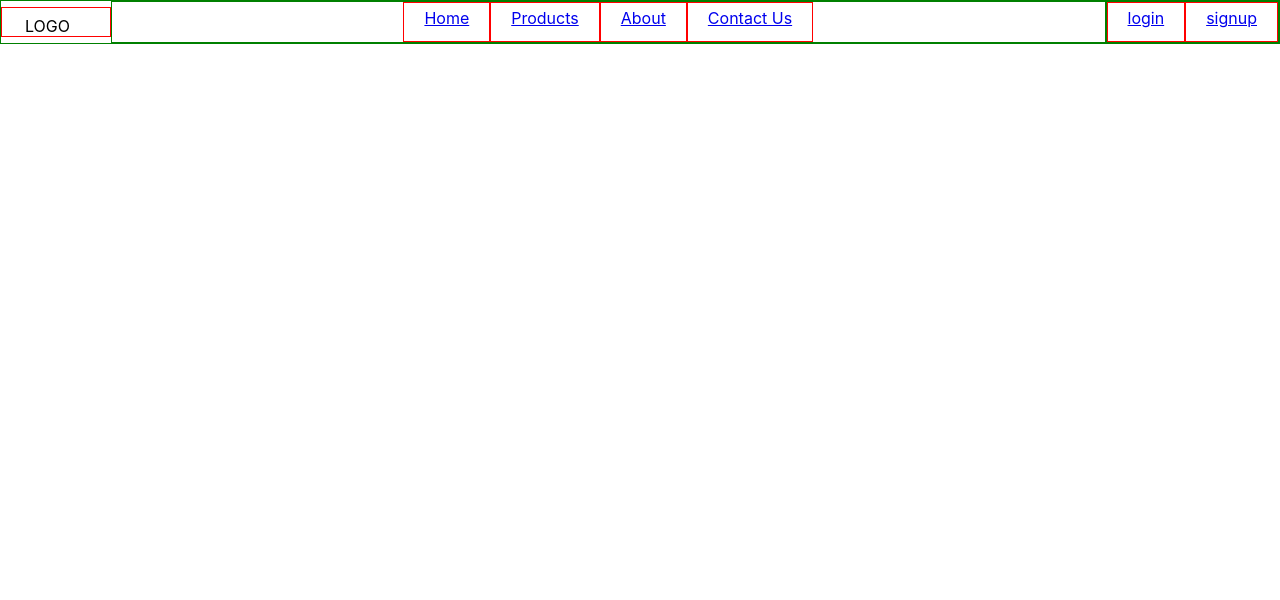
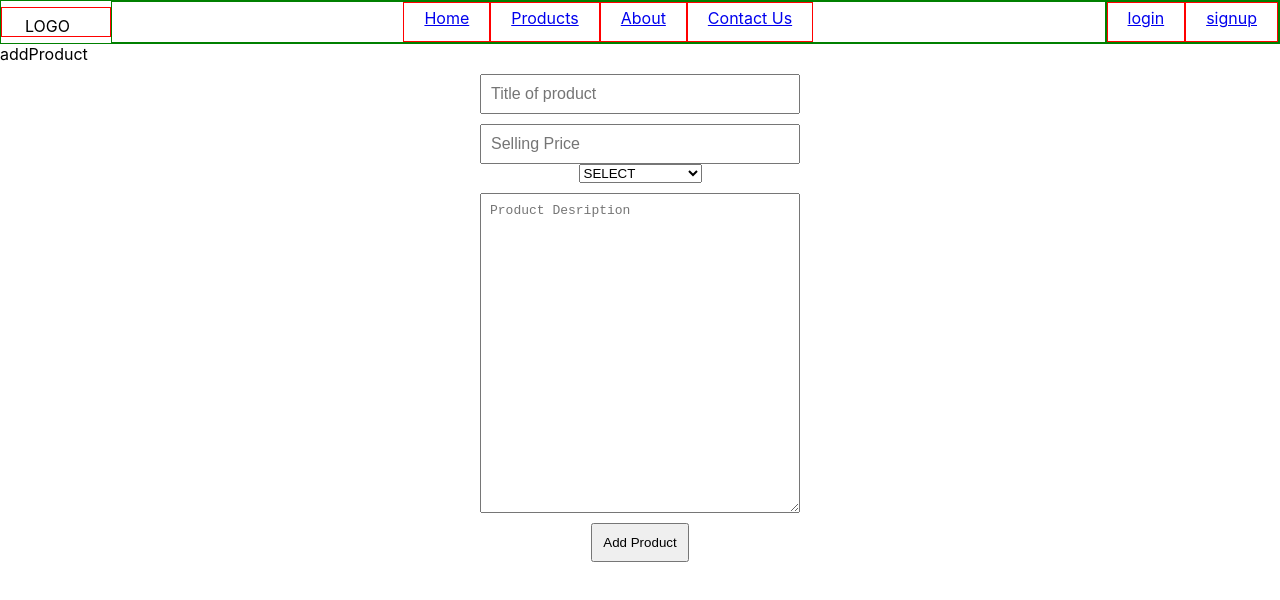
Before and after one commit to AmitKumar113/E-Commerce-Web-App, a React (Create React App) app: page /addProduct in a window 1280 px wide. Shown: the top 600 px of the page. Built offline with nearby package versions, Linux system fonts and the light colour scheme.

Commit message:
going to add redux

```diff
--- a/src/App.js
+++ b/src/App.js
@@ -4,6 +4,8 @@ import SelectRole from './components/layouts/selectRole';
 import Signup from './components/layouts/auth/signup'
 import Login from './components/layouts/auth/login'
 import Home from './components/layouts/home/Home'
+import ProductDetails from './components/layouts/productDetails/productDetails';
+import AddProduct from './components/layouts/home/products/addProduct';
 import { BrowserRouter as Router, Route,Routes } from "react-router-dom";
 
 
@@ -13,6 +15,8 @@ function App() {
       <Navbar/>
       <Routes>
       <Route exact path="/" element={<Home/>} />
+      <Route exact path="/product/:id" element={<ProductDetails/>} />
+      <Route exact path="/addProduct" element={<AddProduct/>} />
       <Route exact path="/signup" element={<SelectRole/>} />
       <Route exact path="/login" element={<Login/>} />
       <Route exact path="/Signup/seller" element={<Signup/>} />
--- a/src/components/layouts/SelectRoleBuyer.js
+++ b/src/components/layouts/SelectRoleBuyer.js
@@ -8,7 +8,6 @@ function SelectRoleBuyer() {
     <div className='Select-role-block border'>SelectRoleBuyer
       <Link to='/signup/buyer'><button>Signup</button></Link>
     </div>
-    {/* <p title='hi'>tooltip</p> */}
   </>
   )
 }
--- a/src/components/layouts/auth/form.css
+++ b/src/components/layouts/auth/form.css
@@ -1,6 +1,14 @@
-.login-form > input, .signup-form > input{
+.login-form > input, .signup-form > input, .add-product-form > input{
     padding: 9px;
     width: 40vmin;
     margin: 10px 0 0 0;
     font-size: 1em;
 }
+
+textarea{
+    padding: 9px;
+    width: 40vmin;
+    height: 40vmin;
+    margin: 10px 0 0 0;
+    font-size: 1em;
+}
--- /dev/null
+++ b/src/components/layouts/home/products/addProduct.js
@@ -0,0 +1,28 @@
+import React from 'react'
+import { CATEGORIES } from '../../../../constants/productConstant'
+
+export default function addProduct() {
+  return (<>
+    <div>addProduct</div>
+    <form className='add-product-form flex-box-column'>
+        <input type="text" name="product-name" placeholder="Title of product"></input>
+        <input type="number" name="product-price" placeholder="Selling Price"></input>
+        {/* <label for="product-image">Product image</label>
+        <input type="file" name="product-image"></input> */}
+        {/* <label for="product-category"></label> */}
+        <select name='product-category'>
+                <option value="SELECT">SELECT</option>
+
+            { CATEGORIES.map((category=>{
+                return(
+                    <option key={category} value={category}>{category}</option>
+                )
+            })) }
+        </select>
+
+        <textarea placeholder="Product Desription"></textarea>
+        <button className='btn' type='submit'>Add Product</button>
+    </form>
+  </>
+  )
+}
--- a/src/components/layouts/home/products/card.js
+++ b/src/components/layouts/home/products/card.js
@@ -2,15 +2,17 @@ import React, { useEffect } from 'react'
 import './card.css'
 
 export default function Card(props) {
-
+  console.log(props.product.name)
+  const {name, price, description , rating} = props.product
   return (
     <div className='card border'>
         <div className='card-image border-red'>
 
         </div>
         <div className='card-details'>
-            <p className='card-title'>{props.name || 'product naame'}</p>
-            <p className='card-description'>{props.description || 'product description'}</p>
+            <p className='card-title'>{name || 'product naame'}</p>
+            <p className='card-price'>{price || 'product price'}</p>
+            <p className='card-description'>{description || 'product description'}</p>
         </div>
     </div>
   )
--- a/src/components/layouts/home/products/category.js
+++ b/src/components/layouts/home/products/category.js
@@ -1,8 +1,8 @@
 import React,{ useEffect, useState} from 'react'
 import Card from './card'
 import axios from 'axios'
+import { Link } from "react-router-dom"
 
-let pros;
 export default function Category(props) {
 
   const [products, setProducts] = useState([]);
@@ -25,13 +25,8 @@ export default function Category(props) {
         <div className='flex-box'>
            { products.map(product =>{
                 return (
-                   <Card key={product._id} name={product.name} description={product.description}/>
+                   <Link key={product._id} to={`/product/${product._id}`}><Card product={product}/></Link>
                 )})}
-
-            {/* <Card name="Oneplus 1" description="oneplus Description 1"/> */}
-            {/* <Card name={pros[0].name} description="oneplus Description 1"/> */}
-            {/* <Card name={products[1].name || "not loaded"} description={products[1].description || "loading"}/> */}
-            {/* <Card /> */}
         </div>
     </div>
   )
--- /dev/null
+++ b/src/components/layouts/productDetails/productDetails.js
@@ -0,0 +1,31 @@
+import React, { useState, useEffect } from 'react'
+import axios from 'axios'
+
+const ProductDetails = ( {match} ) =>{
+
+    console.log("match : " + match)
+    const [product, setProduct] = useState({});
+
+    useEffect(()=>{
+        const config = { headers: {"Content-Type": "application/json",}};
+
+        axios.get(
+          `http://localhost:5500/${match.params.id}`,
+          config
+        ).then(({data})=>{
+            console.log({data})
+            setProduct(data.product);
+        })
+    },[])
+
+    return (
+        <>
+    <div>productDetails</div>
+        <h1>{product.name}</h1>
+        <h2>{product.description}</h2>
+        </>
+
+  )
+}
+
+export default ProductDetails
```
